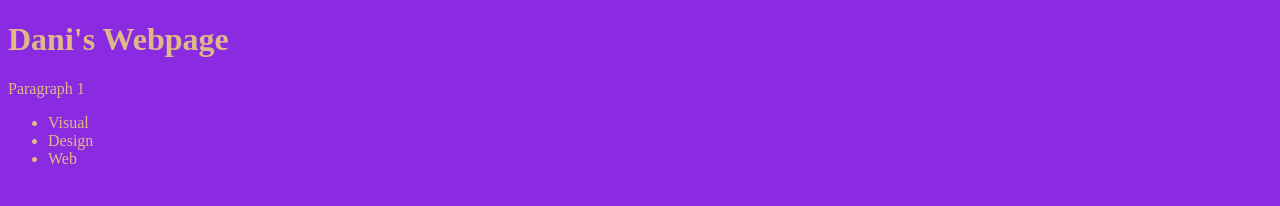
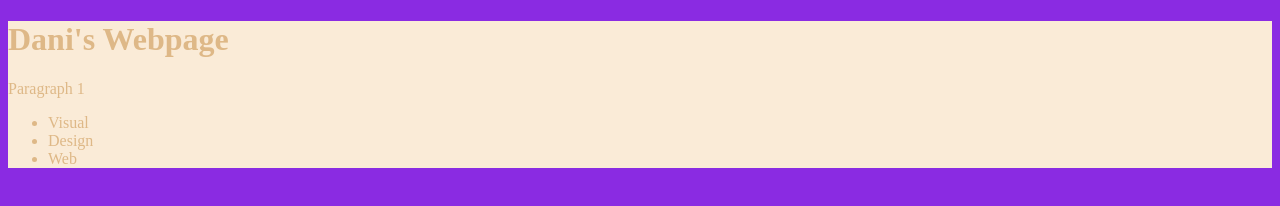
Before and after one commit to dani7-rgb/webcomm, a plain HTML site: page Index.html in a window 1280 px wide. Drawn offline with Linux system fonts and the light colour scheme.

Commit message:
Box
Box given to text

```diff
--- a/Index.html
+++ b/Index.html
@@ -8,6 +8,7 @@
     <link rel="stylesheet" href="styles.css">
   </head>
   <body>
+    <main>
     <h1>Dani's Webpage</h1>
 
     <p> Paragraph 1 </p>
@@ -17,6 +18,7 @@
         <li>Design</li>
         <li>Web</li>
     </ul>
+    </main>
 
   </body>
 </html>
--- a/styles.css
+++ b/styles.css
@@ -2,3 +2,8 @@ body{
 background-color: blueviolet;
 color: burlywood;
 }
+
+main{
+background-color: antiquewhite;
+
+}
```
